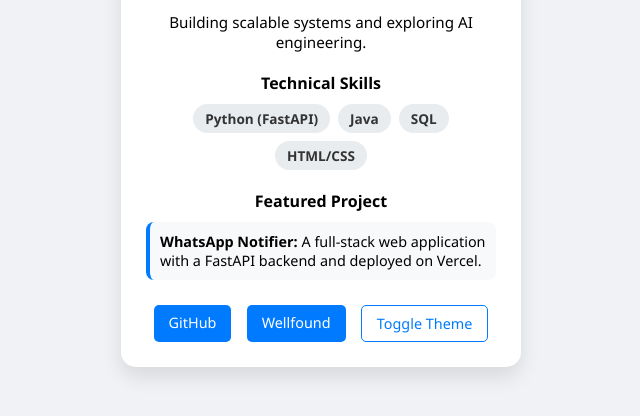
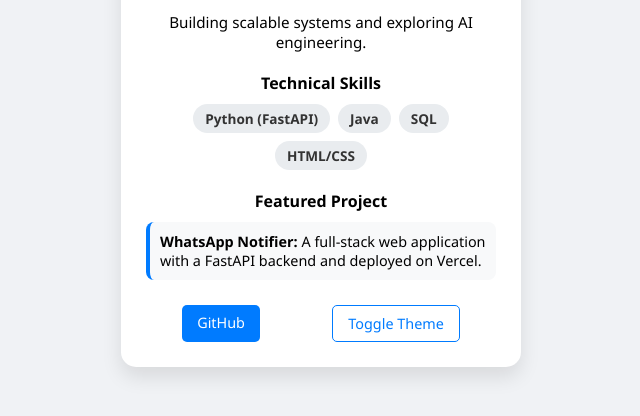
Before and after one commit to anirudh-arch/Portfolio-Card, a plain HTML site: page index.html in a window 1280 px wide. Shown: the part 314-730 px from the top of the page, without its empty margins (319-959 px from the left). Drawn offline with Linux system fonts and the light colour scheme.

Commit message:
Update GitHub link in portfolio card
Updated the GitHub link in the card footer and removed the Wellfound link.

```diff
--- a/index.html
+++ b/index.html
@@ -9,7 +9,6 @@
 <body>
     <div class="card">
         <div class="card-header">
-            <!-- Replace with your actual photo URL -->
             <img src="https://ui-avatars.com/api/?name=Makam+Anirudh&background=007bff&color=fff" alt="Profile Photo" class="profile-img">
             <h2>Makam Anirudh</h2>
             <p class="subtitle">Computer Science & Engineering | Backend Focus</p>
@@ -33,8 +32,7 @@
         </div>
 
         <div class="card-footer">
-            <a href="#" class="btn">GitHub</a>
-            <a href="#" class="btn">Wellfound</a>
+            <a href="https://github.com/anirudh-arch" target="_blank" rel="noopener noreferrer" class="btn">GitHub</a>
             <button id="theme-btn" class="btn outline">Toggle Theme</button>
         </div>
     </div>
```
